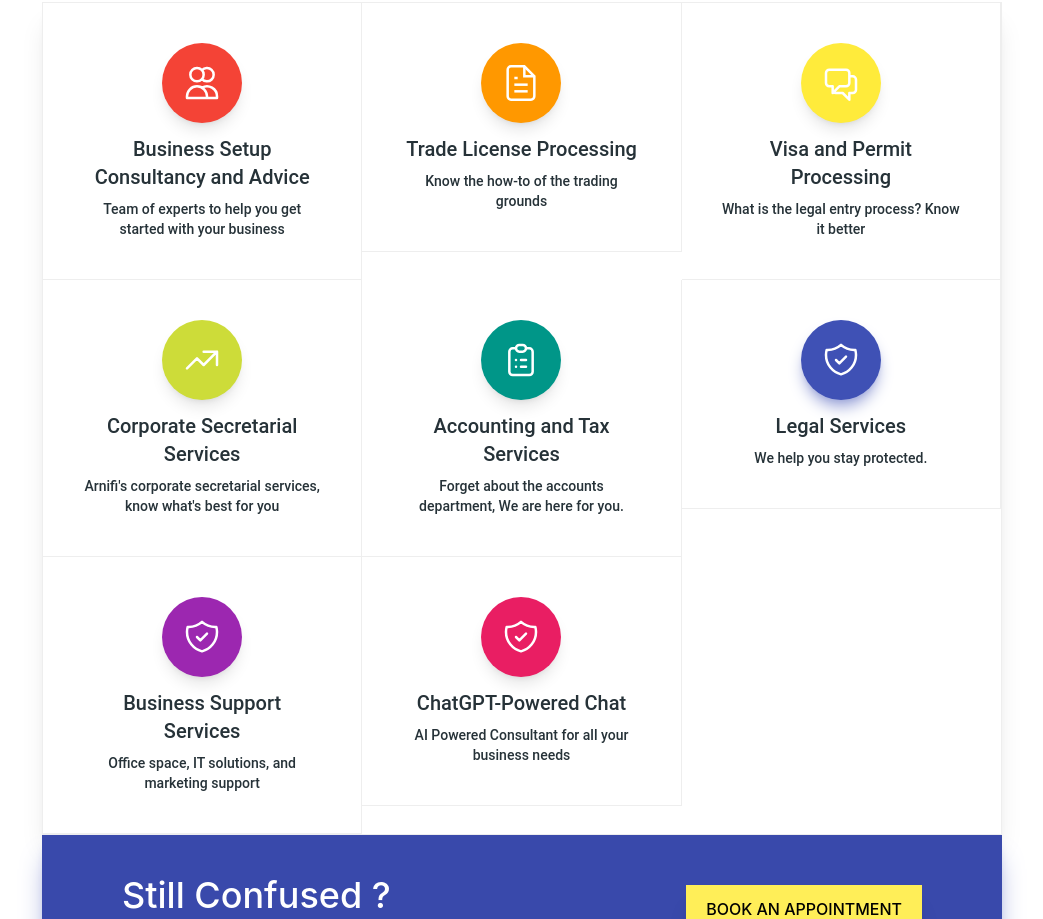
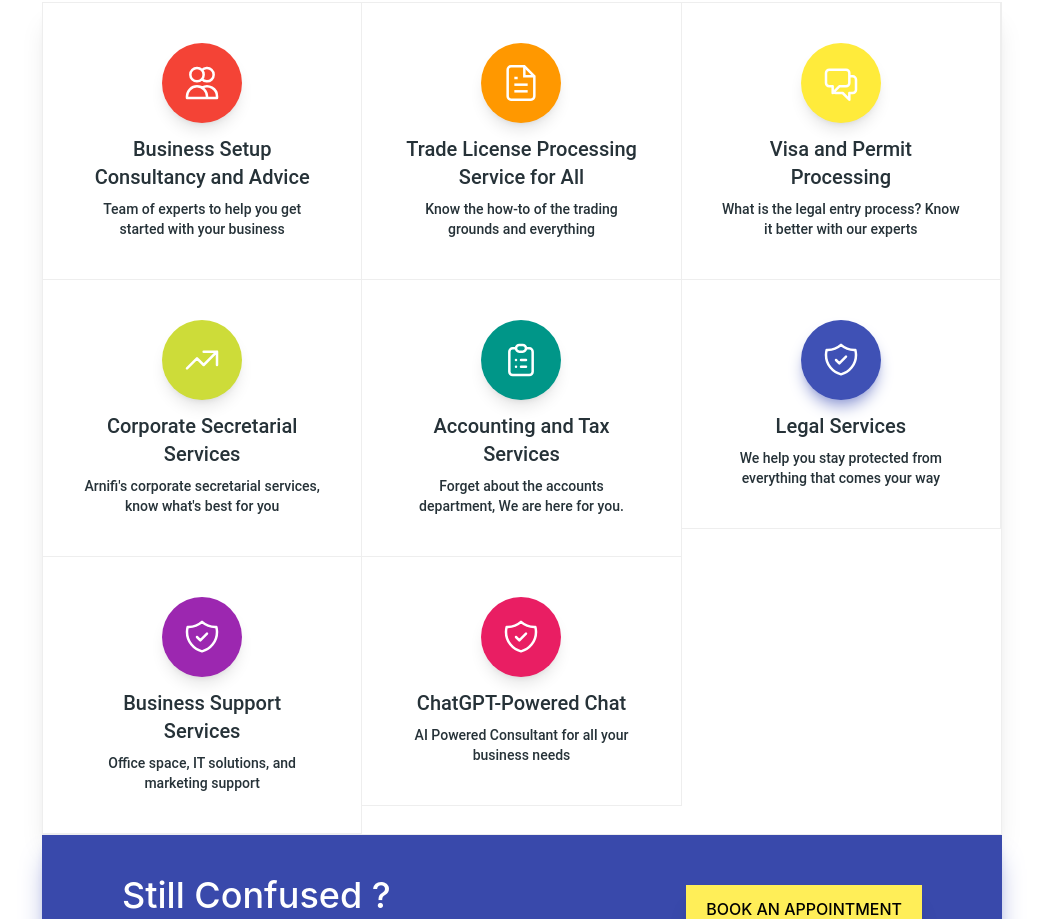
Before and after one commit to DibashBikramThapa/website_chatbot, a Next.js app: page / in a window 1280 px wide. Shown: the part 980-1899 px from the top of the page, without its empty margins (118-1161 px from the left). Built offline with nearby package versions, Linux system fonts and the light colour scheme.

Commit message:
Visual fixes

```diff
--- a/components/services.js
+++ b/components/services.js
@@ -25,8 +25,8 @@ const servicesData = [
         <polyline points="10 9 9 9 8 9"></polyline>
       </>
     ),
-    title: "Trade License Processing",
-    description: "Know the how-to of the trading grounds",
+    title: "Trade License Processing Service for All",
+    description: "Know the how-to of the trading grounds and everything",
     color: "orange",
     link: '/services/Trade-license-processing',
   },
@@ -41,7 +41,7 @@ const servicesData = [
       </>
     ),
     title: "Visa and Permit Processing",
-    description: "What is the legal entry process? Know it better",
+    description: "What is the legal entry process? Know it better with our experts",
     color: "yellow",
     link: '/services/Visa-and-permit-processing',
 
@@ -88,7 +88,7 @@ const servicesData = [
       </>
     ),
     title: "Legal Services",
-    description: "We help you stay protected.",
+    description: "We help you stay protected from everything that comes your way",
     color: "indigo",
     link: '/services/Legal-services',
   },
```
